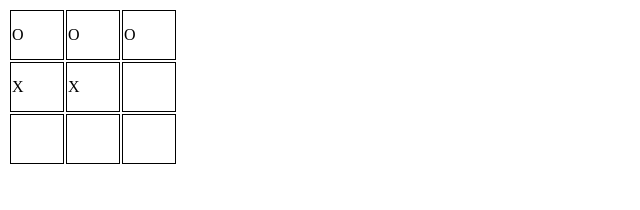
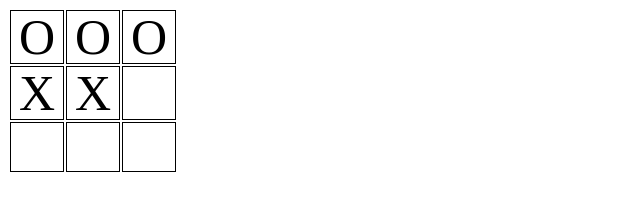
Before and after one commit to SASC-Denver/artem-chess, a website: page index.html in a window 1280 px wide. Shown: the whole page, without its empty margins (0-640 px from the left). Drawn offline with Linux system fonts and the light colour scheme.

Commit message:
1 file modified

```diff
--- a/index.html
+++ b/index.html
@@ -1,10 +1,10 @@
 <style>
   td {
     border: 1px solid black;
-    /* font-size: 50px; */
+    font-size: 50px;
     height: 50px;
-    /* line-height: 50px; */
-    /* text-align: center; */
+    line-height: 50px;
+    text-align: center;
     width: 50px;
   }
 </style>
```
